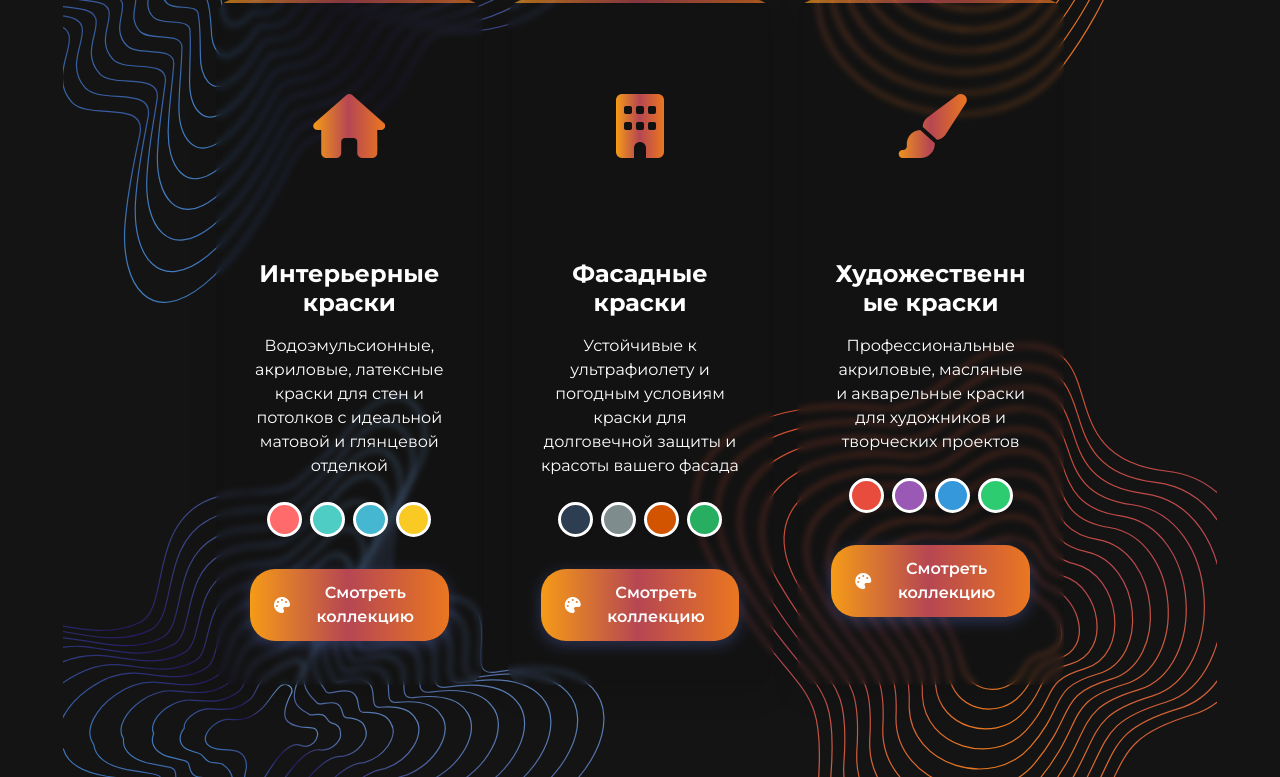
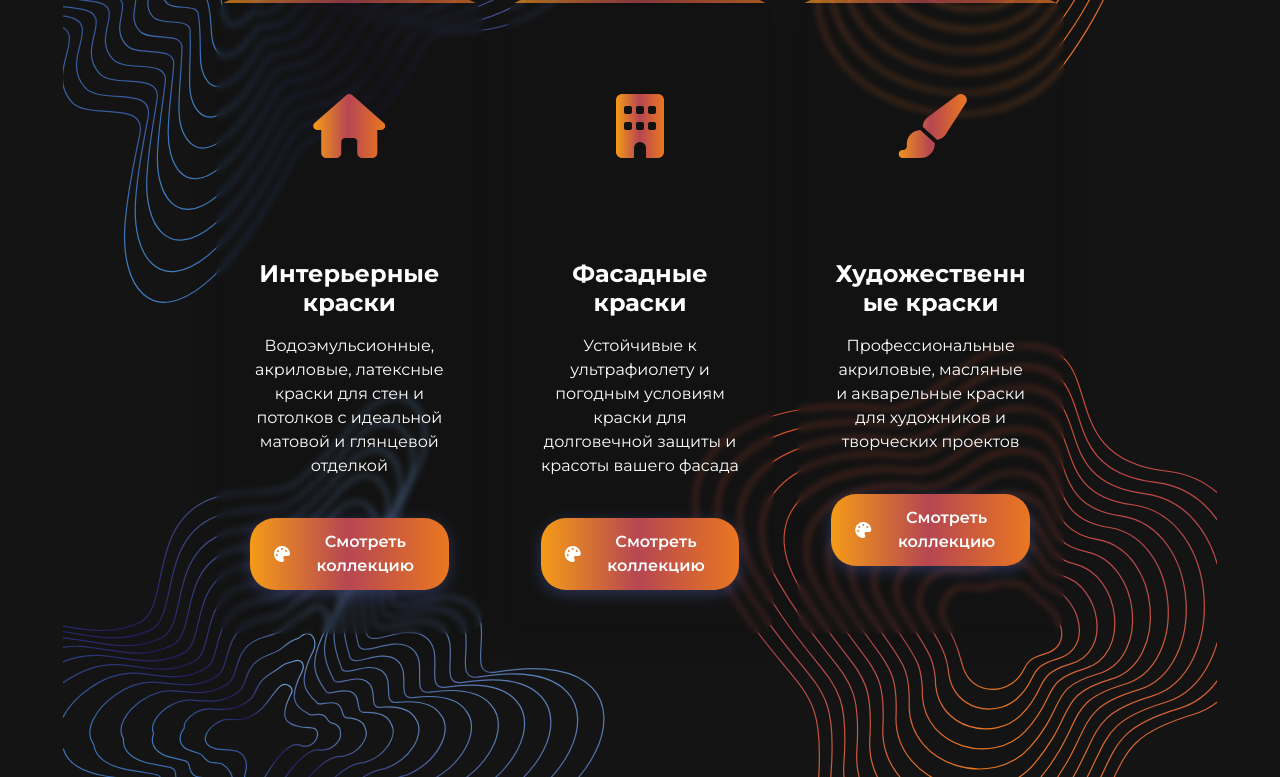
Before and after one commit to pussiboy2012/neoangin, a Flask app: page / in a window 1280 px wide. Shown: the part 1294-2071 px from the top of the page. Run offline with Flask 3, Linux system fonts and the light colour scheme.

```diff
--- a/app/templates/index.html
+++ b/app/templates/index.html
@@ -40,12 +40,6 @@
                     <div class="card-body text-center p-4">
                         <h4 class="card-title fw-bold mb-3">Интерьерные краски</h4>
                         <p class="card-text  mb-4">Водоэмульсионные, акриловые, латексные краски для стен и потолков с идеальной матовой и глянцевой отделкой</p>
-                        <div class="color-swatches">
-                            <span class="color-swatch" style="background: #ff6b6b;"></span>
-                            <span class="color-swatch" style="background: #4ecdc4;"></span>
-                            <span class="color-swatch" style="background: #45b7d1;"></span>
-                            <span class="color-swatch" style="background: #f9ca24;"></span>
-                        </div>
                         <a href="{{ url_for('buyer.catalog') }}?category=interior" class="btn-category mt-3">
                             <i class="fas fa-palette me-2"></i>Смотреть коллекцию
                         </a>
@@ -60,12 +54,6 @@
                     <div class="card-body text-center p-4">
                         <h4 class="card-title fw-bold mb-3">Фасадные краски</h4>
                         <p class="card-text  mb-4">Устойчивые к ультрафиолету и погодным условиям краски для долговечной защиты и красоты вашего фасада</p>
-                        <div class="color-swatches">
-                            <span class="color-swatch" style="background: #2c3e50;"></span>
-                            <span class="color-swatch" style="background: #7f8c8d;"></span>
-                            <span class="color-swatch" style="background: #d35400;"></span>
-                            <span class="color-swatch" style="background: #27ae60;"></span>
-                        </div>
                         <a href="{{ url_for('buyer.catalog') }}?category=exterior" class="btn-category mt-3">
                             <i class="fas fa-palette me-2"></i>Смотреть коллекцию
                         </a>
@@ -80,12 +68,6 @@
                     <div class="card-body text-center p-4">
                         <h4 class="card-title fw-bold mb-3">Художественные краски</h4>
                         <p class="card-text  mb-4">Профессиональные акриловые, масляные и акварельные краски для художников и творческих проектов</p>
-                        <div class="color-swatches">
-                            <span class="color-swatch" style="background: #e74c3c;"></span>
-                            <span class="color-swatch" style="background: #9b59b6;"></span>
-                            <span class="color-swatch" style="background: #3498db;"></span>
-                            <span class="color-swatch" style="background: #2ecc71;"></span>
-                        </div>
                         <a href="{{ url_for('buyer.catalog') }}?category=art" class="btn-category mt-3">
                             <i class="fas fa-palette me-2"></i>Смотреть коллекцию
                         </a>
```
Also changed, not shown: 1 other file.
